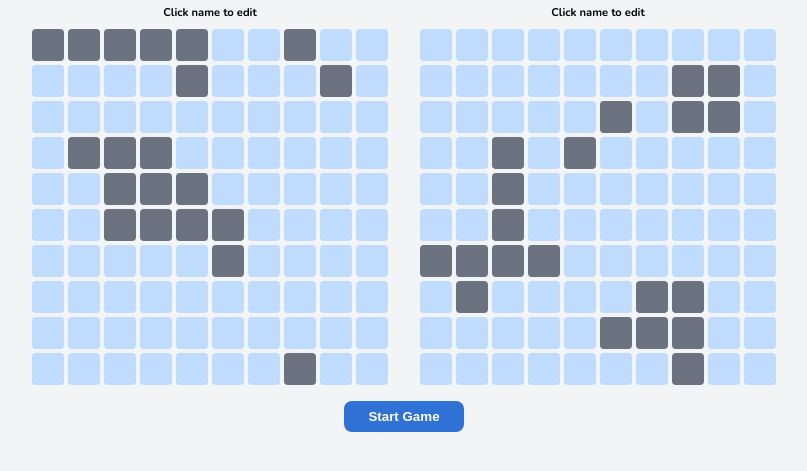
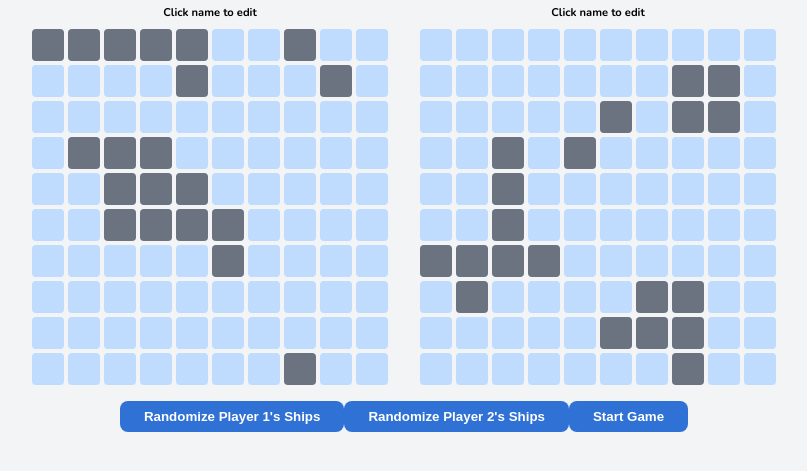
Before and after one commit to misafxd/project-battleship, a website built with webpack: page src/index.html in a window 1280 px wide. Both pictures are taken after a click on the button "Player vs Player". Shown: the part 229-700 px from the top of the page, without its empty margins (236-1043 px from the left). Built offline with nearby package versions, Linux system fonts and the light colour scheme.

Commit message:
Refactor renderPreview in each gameMode

```diff
--- a/src/index.js
+++ b/src/index.js
@@ -52,17 +52,9 @@ const Game = function () {
       player2 = new Player(name2);
     }
     currentPlayer = player1;
-
     setShips(player1);
     setShips(player2);
-
-    if (gameMode === 'player-vs-player') {
-      renderPreview();
-    } else {
-      showGameboard();
-    }
-    // showGameboard();
-
+    renderPreview();
     newGameButton.remove();
     if (message.firstChild) {
       message.firstChild.remove();
@@ -74,7 +66,10 @@ const Game = function () {
     board2.innerHTML = '';
 
     renderBoard(player1.board, board1, true);
-    renderBoard(player2.board, board2, true);
+
+    if (gameMode === 'player-vs-player') {
+      renderBoard(player2.board, board2, true);
+    }
     const startGameButton = document.createElement('button');
     startGameButton.textContent = 'Start Game';
     startGameButton.id = 'start-game';
@@ -82,11 +77,40 @@ const Game = function () {
       showGameboard();
       message.textContent = '';
       startGameButton.remove();
+      randomizeButton1.remove();
+      randomizeButton2.remove();
     });
+
+    const randomizeButton1 = document.createElement('button');
+    randomizeButton1.textContent = `Randomize ${player1.name}'s Ships`;
+    randomizeButton1.id = 'randomize-ships-1';
+    randomizeButton1.addEventListener('click', () => {
+      player1.board.clearBoard();
+      randomizeShips(player1);
+      renderBoard(player1.board, board1, true);
+    });
+    container.appendChild(randomizeButton1);
+    let randomizeButton2;
+    if (gameMode === 'player-vs-player') {
+      randomizeButton2 = document.createElement('button');
+      randomizeButton2.textContent = `Randomize ${player2.name}'s Ships`;
+      randomizeButton2.id = 'randomize-ships-2';
+      randomizeButton2.addEventListener('click', () => {
+        player2.board.clearBoard();
+        randomizeShips(player2);
+        renderBoard(player2.board, board2, true);
+      });
+      container.appendChild(randomizeButton2);
+    }
+
     container.appendChild(startGameButton);
   };
 
   const setShips = (player) => {
+    randomizeShips(player);
+  };
+
+  const randomizeShips = (player) => {
     Ships.forEach((shipType) => {
       for (let i = 0; i < shipType.quantity; i++) {
         let placed = false;
--- a/src/styles.css
+++ b/src/styles.css
@@ -103,7 +103,9 @@ body {
 #player-vs-player,
 #player-vs-computer,
 #new-game,
-#start-game {
+#start-game,
+#randomize-ships-1,
+#randomize-ships-2 {
   background-color: #2f71d4;
   color: #ffffff;
   border: none;
@@ -120,14 +122,18 @@ body {
 #player-vs-player:hover,
 #player-vs-computer:hover,
 #new-game:hover,
-#start-game:hover {
+#start-game:hover,
+#randomize-ships-1:hover,
+#randomize-ships-2:hover {
   background-color: #213488;
 }
 
 #player-vs-player:active,
 #player-vs-computer:active,
 #new-game:active,
-#start-game:active {
+#start-game:active,
+#randomize-ships-1:active,
+#randomize-ships-2:active {
   background-color: #213488;
   transform: scale(0.95);
 }
```
